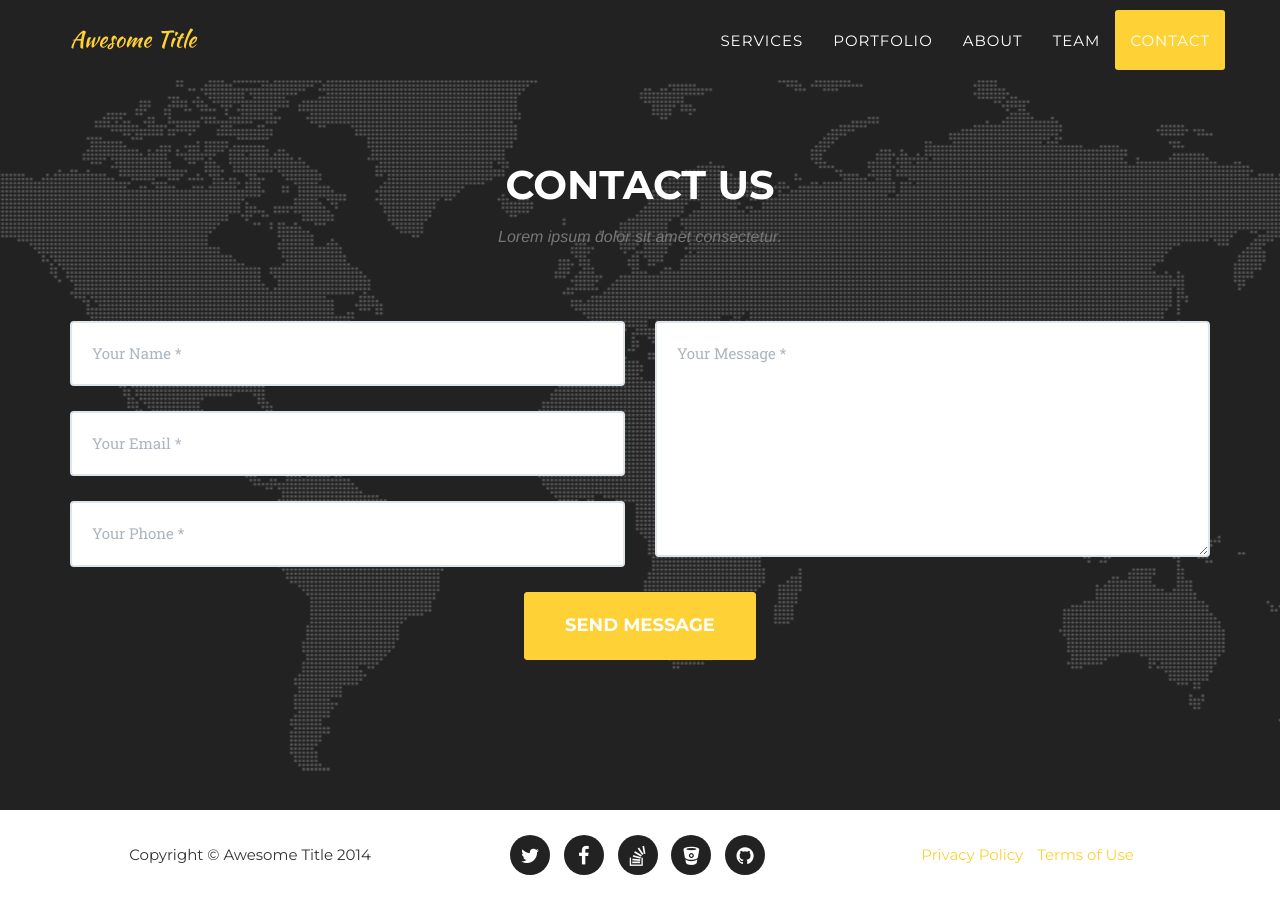
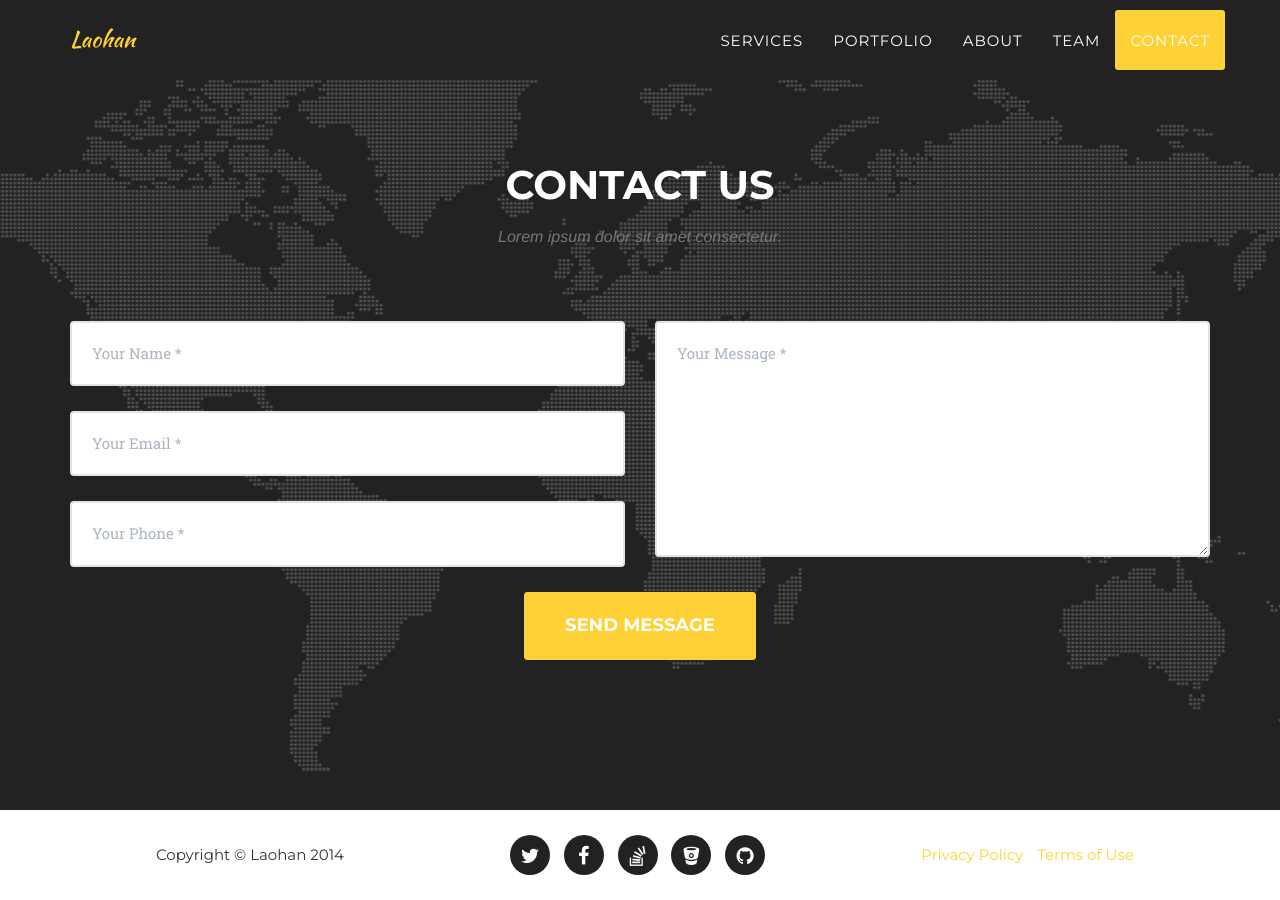
Before and after one commit to yangxinnus/freesuraj.github.io, a Jekyll site: the page built from index.html, in a window 1280 px wide and 900 px high, scrolled down 5636 px. Built offline with Jekyll 4.4.1, drawn with Linux system fonts in a browser that asks for light colours; some web fonts are replaced.

Commit message:
update config

```diff
--- a/_config.yml
+++ b/_config.yml
@@ -1,9 +1,9 @@
-url: https://y7kim.github.io
-baseurl: /agency-jekyll-theme/
+url: https://freesuraj.github.io
+baseurl: /freesuraj.github.io/
 
 # Site settings
-title: Awesome Title
-email: your-email@domain.com
+title: Laohan
+email: freesuraj@gmail.com
 description: "Write an awesome description for your new site here. You can edit this line in _config.yml. It will appear in your document head meta (for Google search results) and in your feed.xml site description."
 
 # Color settings (hex-codes without the leading hash-tag)
```
